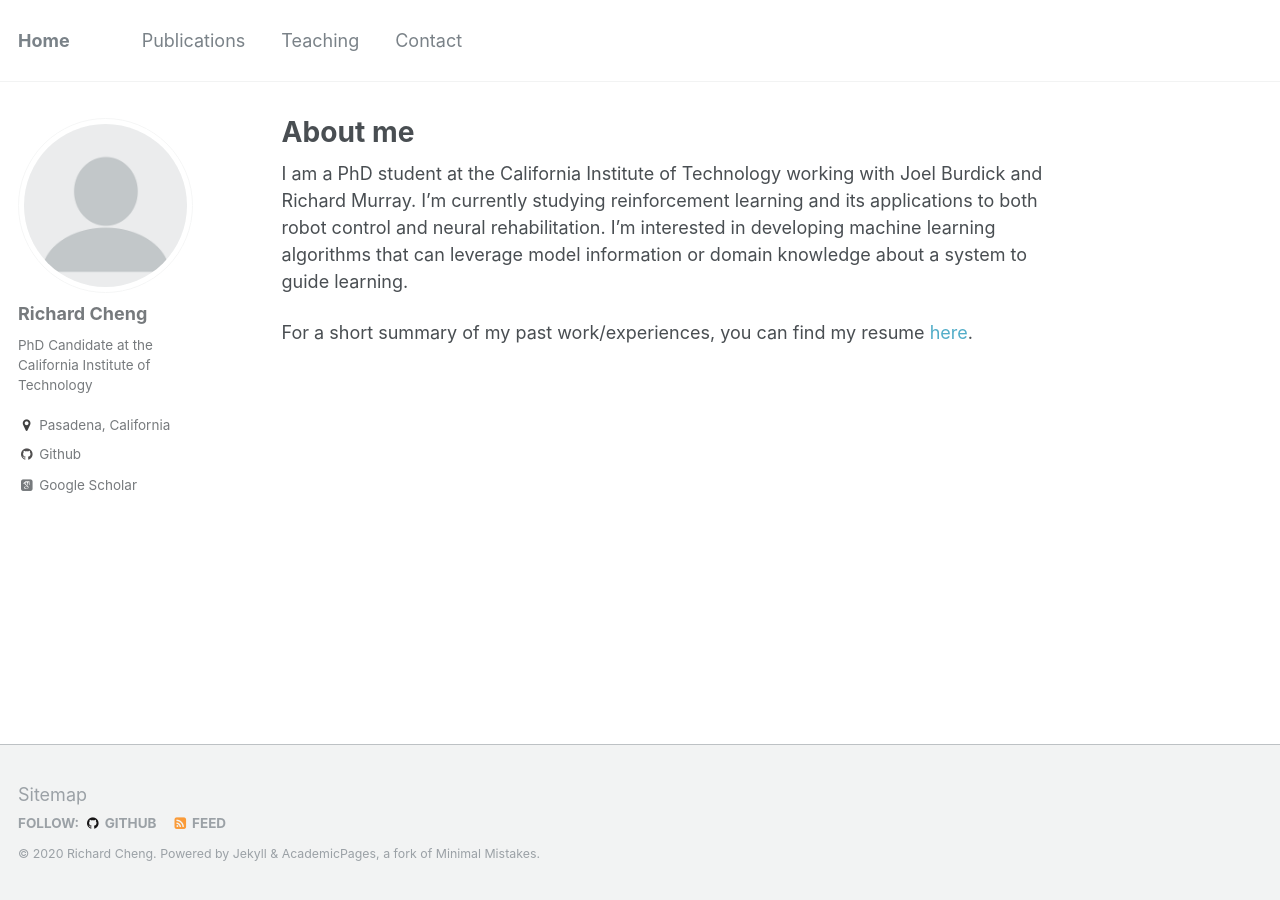
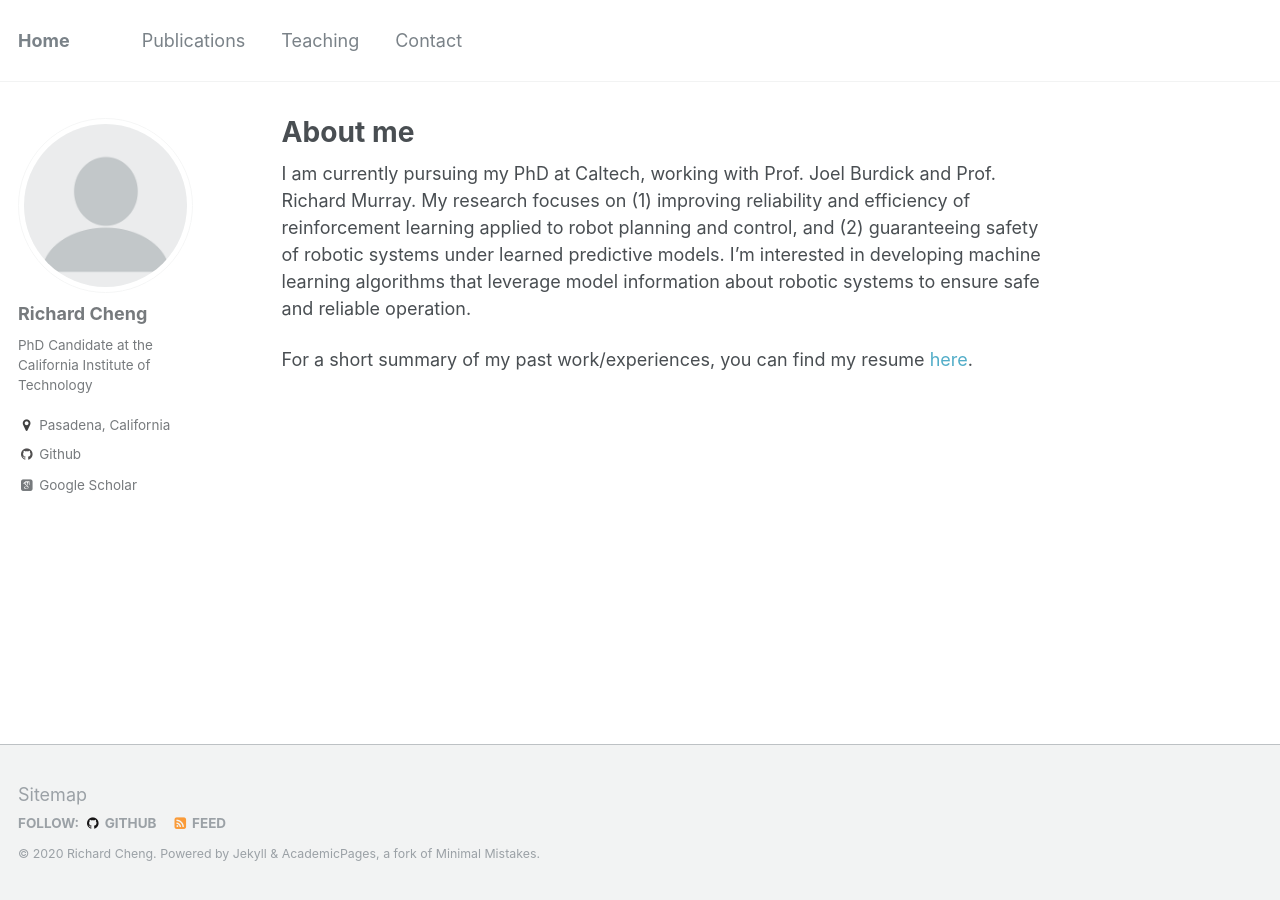
Before and after one commit to rcheng805/rcheng805.github.io, a Jekyll site: the page built from _pages/about.md, in a window 1280 px wide. Built offline with Jekyll 4.4.1, drawn with Linux system fonts in a browser that asks for light colours; some web fonts are replaced.

Commit message:
Update about.md

```diff
--- a/_pages/about.md
+++ b/_pages/about.md
@@ -8,6 +8,6 @@ redirect_from:
   - /about.html
 ---
 
-I am a PhD student at the California Institute of Technology working with Joel Burdick and Richard Murray. I'm currently studying reinforcement learning and its applications to both robot control and neural rehabilitation. I'm interested in developing machine learning algorithms that can leverage model information or domain knowledge about a system to guide learning.
+I am currently pursuing my PhD at Caltech, working with Prof. Joel Burdick and Prof. Richard Murray. My research focuses on (1) improving reliability and efficiency of reinforcement learning applied to robot planning and control, and (2) guaranteeing safety of robotic systems under learned predictive models. I'm interested in developing machine learning algorithms that leverage model information about robotic systems to ensure safe and reliable operation.
 
 For a short summary of my past work/experiences, you can find my resume [here](https://rcheng805.github.io/files/Caltech_Resume_08_20_v1.pdf).
```
